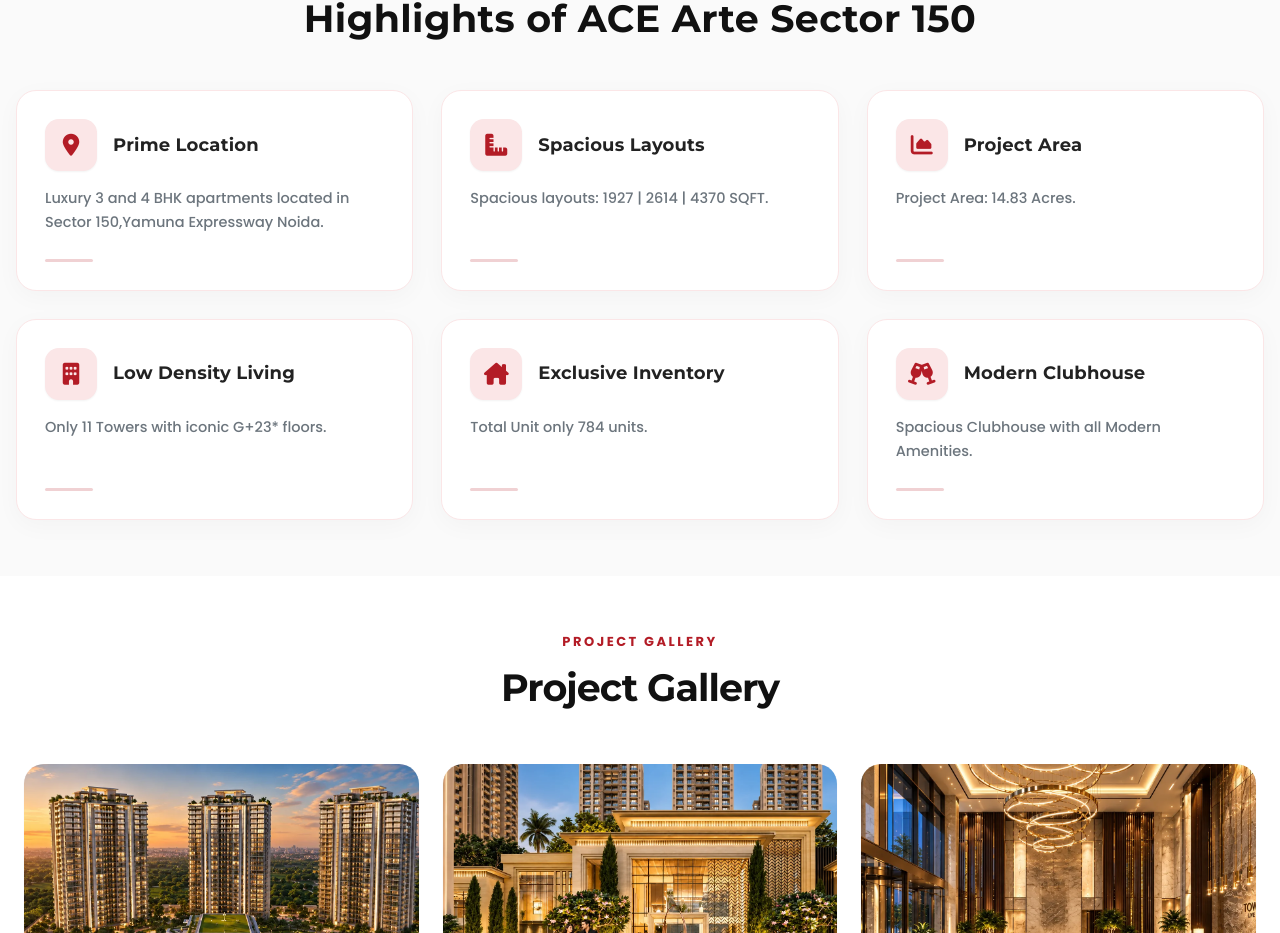
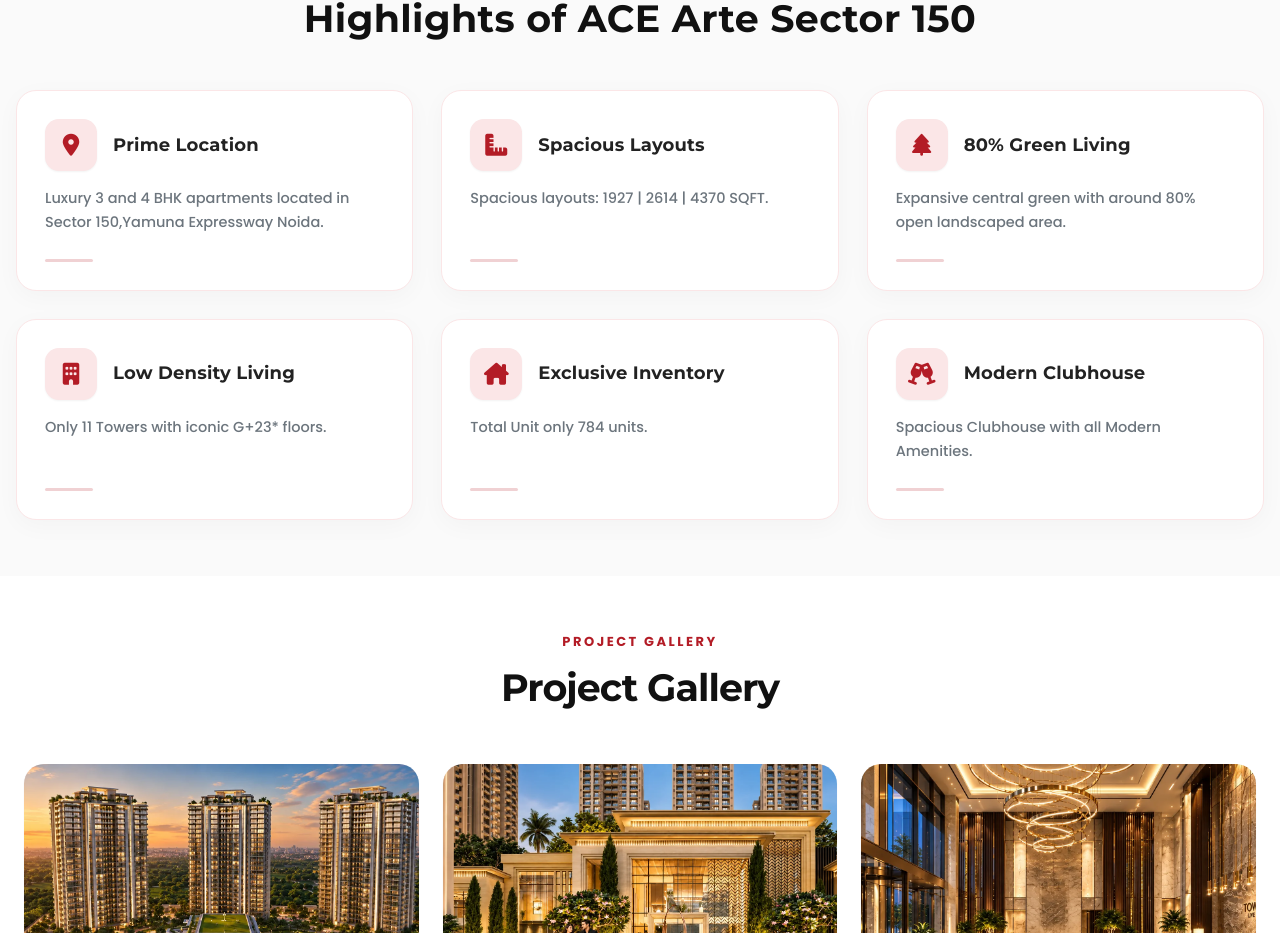
Before and after one commit to vineet-proptiger/ace-arte, a Next.js app: page / in a window 1280 px wide. Shown: the part 1394-2327 px from the top of the page. Built offline with nearby package versions, Linux system fonts and the light colour scheme.

Commit message:
Replace 'Project Area' highlight with '80% Green Living' for improved emphasis on green space

```diff
--- a/components/Highlights.jsx
+++ b/components/Highlights.jsx
@@ -13,9 +13,9 @@
     icon: 'fa-solid fa-ruler-combined'
   },
   {
-    title: 'Project Area',
-    description: 'Project Area: 14.83 Acres.',
-    icon: 'fa-solid fa-chart-area'
+    title: '80% Green Living',
+    description: 'Expansive central green with around 80% open landscaped area.',
+    icon: 'fa-solid fa-tree'
   },
   {
     title: 'Low Density Living',
```
